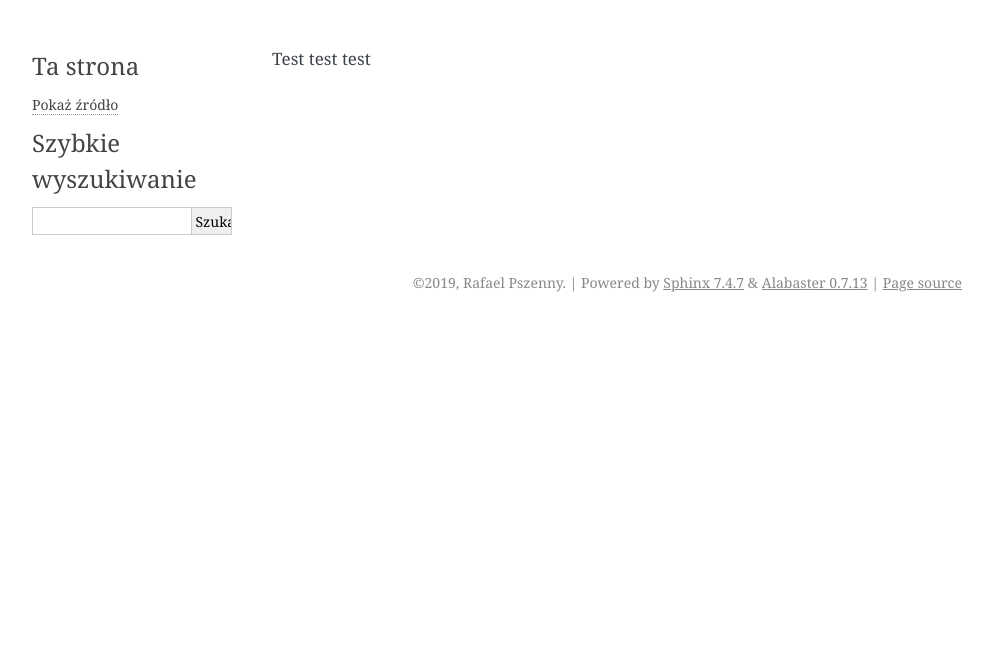
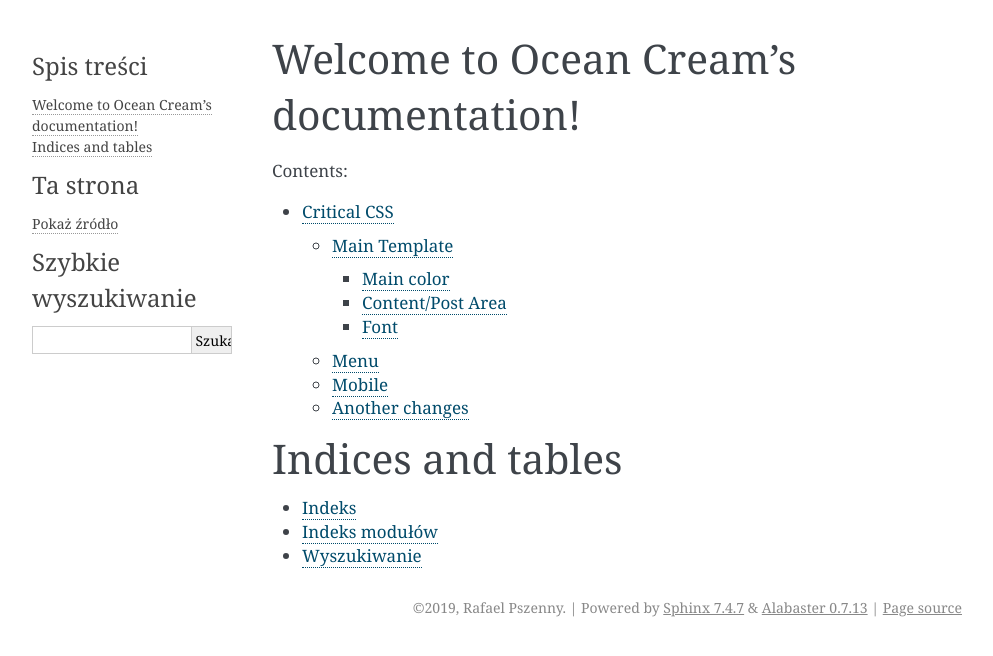
Before and after one commit to onliniak/coffee-cream, a Sphinx documentation site: the page built from docs/contents.rst, in a window 1280 px wide. Shown: the top 656 px of the page, without its empty margins (148-1141 px from the left). Built offline with Sphinx 7.4.7, drawn with Linux system fonts in a browser that asks for light colours.

Commit message:
Update contents.rst

```diff
--- a/docs/contents.rst
+++ b/docs/contents.rst
@@ -1 +1,20 @@
-Test test test
+.. Ocean Cream documentation master file, created by
+   sphinx-quickstart on Fri Apr 12 23:46:07 2019.
+   You can adapt this file completely to your liking, but it should at least
+   contain the root `toctree` directive.
+
+Welcome to Ocean Cream's documentation!
+=======================================
+
+.. toctree::
+   :maxdepth: 5
+   :caption: Contents:
+
+   CSS/CriticalCSS
+
+Indices and tables
+==================
+
+* :ref:`genindex`
+* :ref:`modindex`
+* :ref:`search`
```
